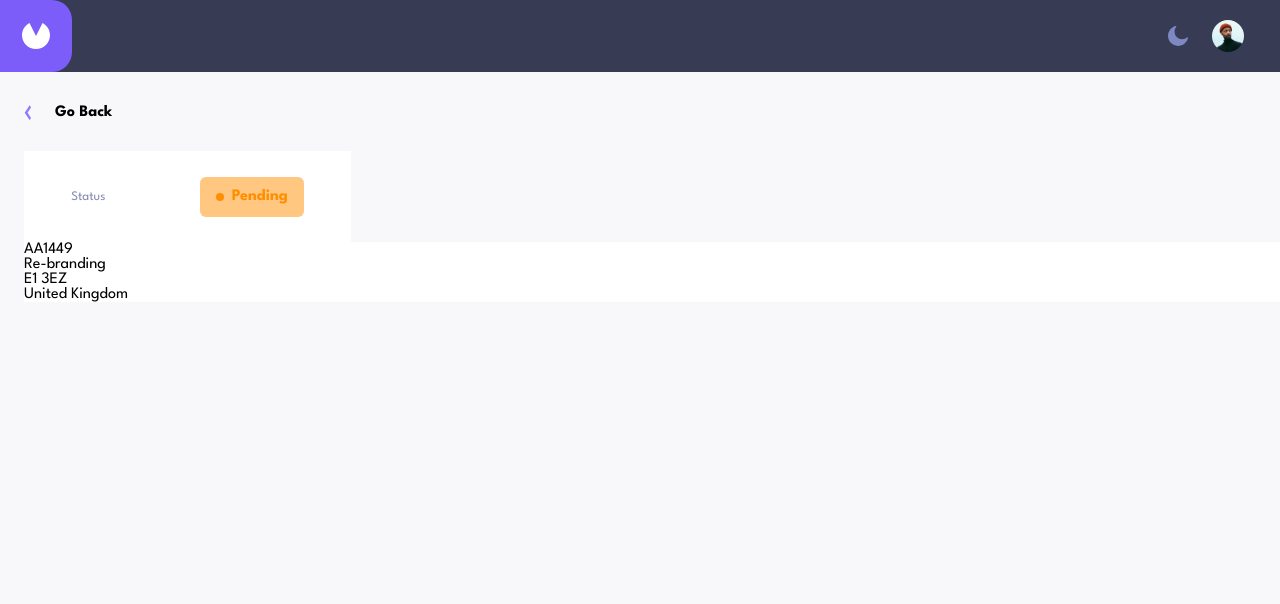
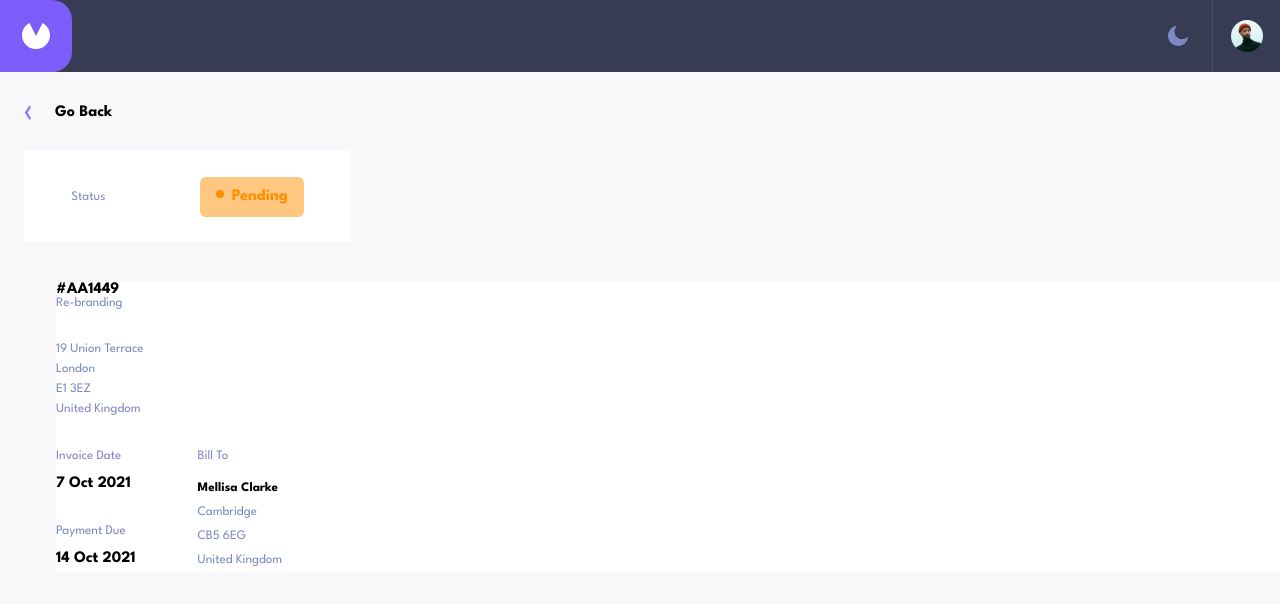
Before and after one commit to Igres111/Invoice-app, a React (Vite) app: page /AA1449 in a window 1280 px wide. Shown: the top 604 px of the page. Built offline with nearby package versions, Linux system fonts and the light colour scheme.

Commit message:
almost finished Info comp

```diff
--- a/src/js comps/ClientInfo.tsx
+++ b/src/js comps/ClientInfo.tsx
@@ -1,4 +1,4 @@
-import React, { useContext } from "react";
+import { useContext } from "react";
 import { Link, useParams } from "react-router-dom";
 import { GlobalAPI } from "../logic/MainContext";
 import img from "/assets/icon-arrow-left.svg";
@@ -7,7 +7,6 @@ import Info from "./Info";
 function ClientInfo() {
   const { id } = useParams();
   const { client } = useContext(GlobalAPI);
-  console.log(client.filter((el) => el.id === id));
   return (
     <div className="ml-6">
       <Link className="mt-[33px] flex" to={"/"}>
--- a/src/js comps/Info.tsx
+++ b/src/js comps/Info.tsx
@@ -2,7 +2,30 @@ type TClient = {
   client: TData;
 };
 
+const monthNames = [
+  "Jan",
+  "Feb",
+  "Mar",
+  "Apr",
+  "May",
+  "Jun",
+  "Jul",
+  "Aug",
+  "Sept",
+  "Oct",
+  "Nov",
+  "Dec",
+];
+
 function Info({ client }: TClient) {
+  const day = new Date(client.createdAt).getDate();
+  const month = Number(new Date(client.createdAt).getMonth());
+  const year = new Date(client.createdAt).getFullYear();
+
+  const dayDue = new Date(client.paymentDue).getDate();
+  const monthDue = Number(new Date(client.paymentDue).getMonth());
+  const yearDue = new Date(client.paymentDue).getFullYear();
+
   function handleUpperCase() {
     const arr = client.status.split("");
     arr[0] = arr[0].toUpperCase();
@@ -22,7 +45,7 @@ function Info({ client }: TClient) {
           }`}
         >
           <svg
-            className="opacity-100"
+            className="mb-[6px]"
             xmlns="http://www.w3.org/2000/svg"
             width="8"
             height="8"
@@ -32,7 +55,7 @@ function Info({ client }: TClient) {
             <circle cx="4" cy="4" r="4" fill="#FF8F00" />
           </svg>
           <p
-            className={`font-bold	ml-2 opacity-100 ${
+            className={`font-bold	ml-2 ${
               client.status === "pending"
                 ? "text-[#FF8F00]"
                 : client.status === "paid"
@@ -44,11 +67,42 @@ function Info({ client }: TClient) {
           </p>
         </div>
       </div>
-      <div className="bg-white">
-        <p>{client.id}</p>
-        <p>{client.description}</p>
-        <p>{client.senderAddress.postCode}</p>
-        <p>{client.senderAddress.country}</p>
+      <div className="bg-white ml-8 mt-[40px]">
+        <div>
+          <p className="font-bold">#{client.id}</p>
+          <p className="text-[13px] text-[#7E88C3]">{client.description}</p>
+        </div>
+        <div className="mt-[30px] text-[13px] text-[#7E88C3] leading-5">
+          <p>{client.senderAddress.street}</p>
+          <p>{client.senderAddress.city}</p>
+          <p>{client.senderAddress.postCode}</p>
+          <p>{client.senderAddress.country}</p>
+        </div>
+        <div className="flex mt-[31px]">
+          <div className="flex flex-col ">
+            <div>
+              <p className="text-[13px] text-[#7E88C3] 	">Invoice Date</p>
+              <p className="leading-5	font-bold mt-3">
+                {day} {monthNames[month]} {year}
+              </p>
+            </div>
+            <div className="mt-[31px] ">
+              <p className="text-[13px] text-[#7E88C3]">Payment Due</p>
+              <p className="leading-5	font-bold mt-3">
+                {dayDue} {monthNames[monthDue]} {yearDue}
+              </p>
+            </div>
+          </div>
+          <div className="ml-[62px] text-[13px] text-[#7E88C3] leading-6	">
+            <p className="leading-none">Bill To</p>
+            <p className="font-bold text-black mt-[13px]">
+              {client.clientName}
+            </p>
+            <p>{client.clientAddress.city}</p>
+            <p>{client.clientAddress.postCode}</p>
+            <p>{client.clientAddress.country}</p>
+          </div>
+        </div>
       </div>
     </div>
   );
--- a/src/simple comps/NavBar.tsx
+++ b/src/simple comps/NavBar.tsx
@@ -9,7 +9,7 @@ function NavBar() {
       </div>
       <div className="flex  justify-center items-center">
         <img src={moon} />
-        <div className="w-[68px]  border-l border-[#494E6E] ml-[24px]  ">
+        <div className="h-full w-[68px] border-solid	  border-l border-[#494E6E] ml-[24px] flex justify-center items-center ">
           <img className="w-8 h-8 rounded-[32px]" src={profile}></img>
         </div>
       </div>
```
